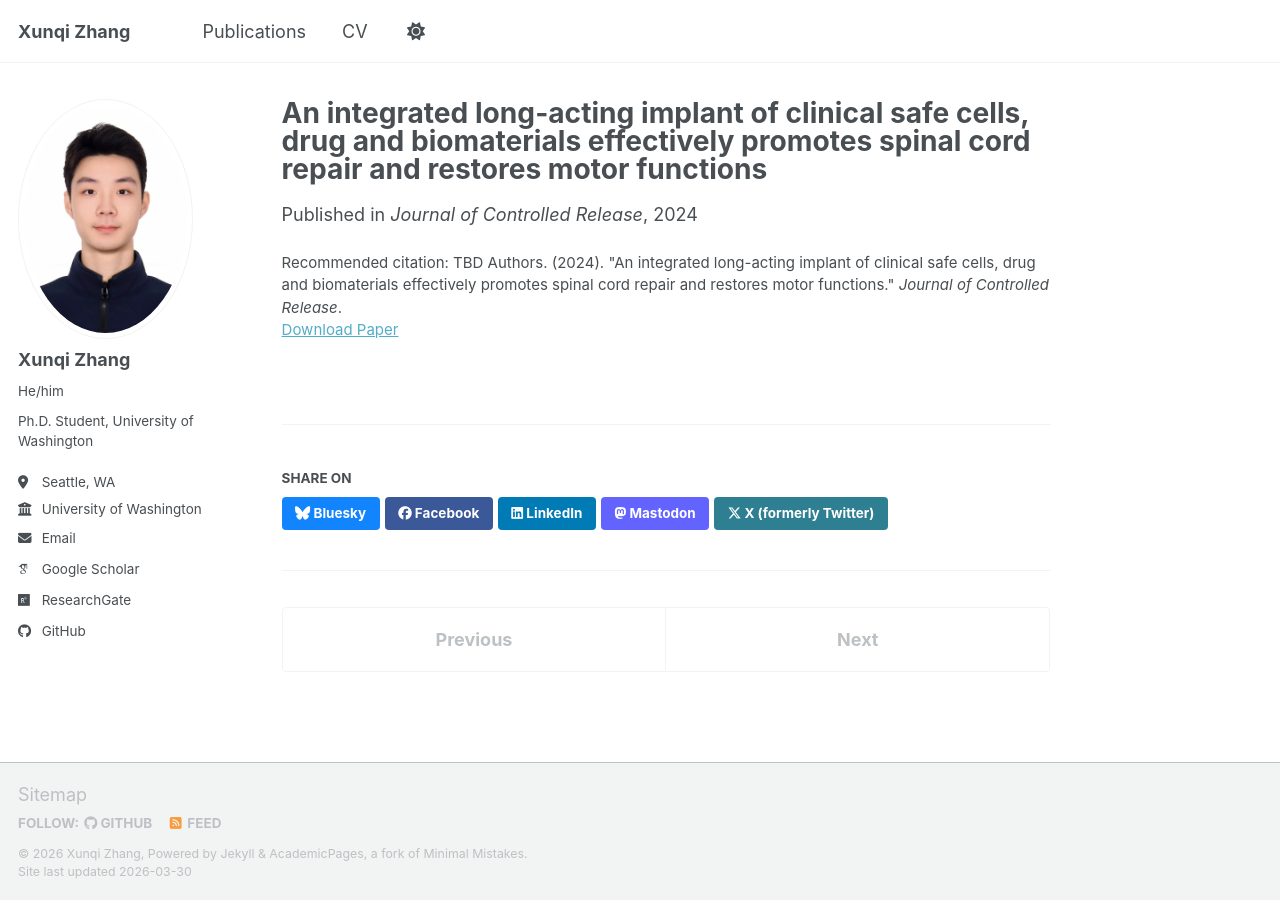
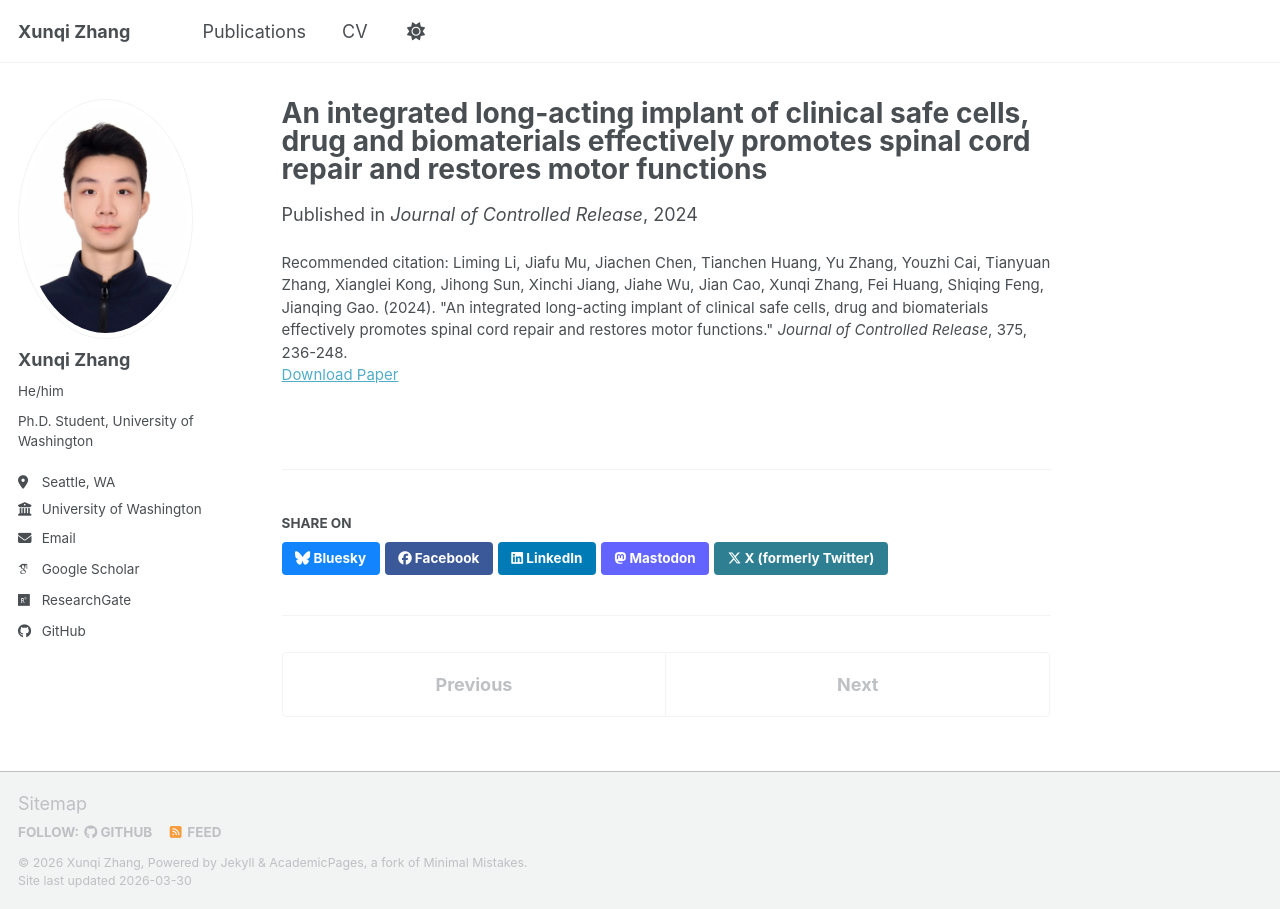
Before and after one commit to xunqizhang2024-debug/xunqizhang2024-debug.github.io, a Jekyll site: the page built from _publications/2024-jconrel-long-acting-implant.md, in a window 1280 px wide. Built offline with Jekyll 4.4.1, drawn with Linux system fonts in a browser that asks for light colours; some web fonts are replaced; a script bundle is joined from its source files by our own code; library files that are not in the unit come from our copies.

Commit message:
Update 2024-jconrel-long-acting-implant.md

```diff
--- a/_publications/2024-jconrel-long-acting-implant.md
+++ b/_publications/2024-jconrel-long-acting-implant.md
@@ -7,5 +7,5 @@ excerpt: 'A composite implant of MSCs, methylprednisolone and clinically-approve
 date: 2024-11-01
 venue: 'Journal of Controlled Release'
 paperurl: 'https://doi.org/10.1016/j.jconrel.2024.09.010'
-citation: 'TBD Authors. (2024). &quot;An integrated long-acting implant of clinical safe cells, drug and biomaterials effectively promotes spinal cord repair and restores motor functions.&quot; <i>Journal of Controlled Release</i>.'
+citation: 'Liming Li, Jiafu Mu, Jiachen Chen, Tianchen Huang, Yu Zhang, Youzhi Cai, Tianyuan Zhang, Xianglei Kong, Jihong Sun, Xinchi Jiang, Jiahe Wu, Jian Cao, Xunqi Zhang, Fei Huang, Shiqing Feng, Jianqing Gao. (2024). &quot;An integrated long-acting implant of clinical safe cells, drug and biomaterials effectively promotes spinal cord repair and restores motor functions.&quot; <i>Journal of Controlled Release</i>, 375, 236-248.'
 ---
```
